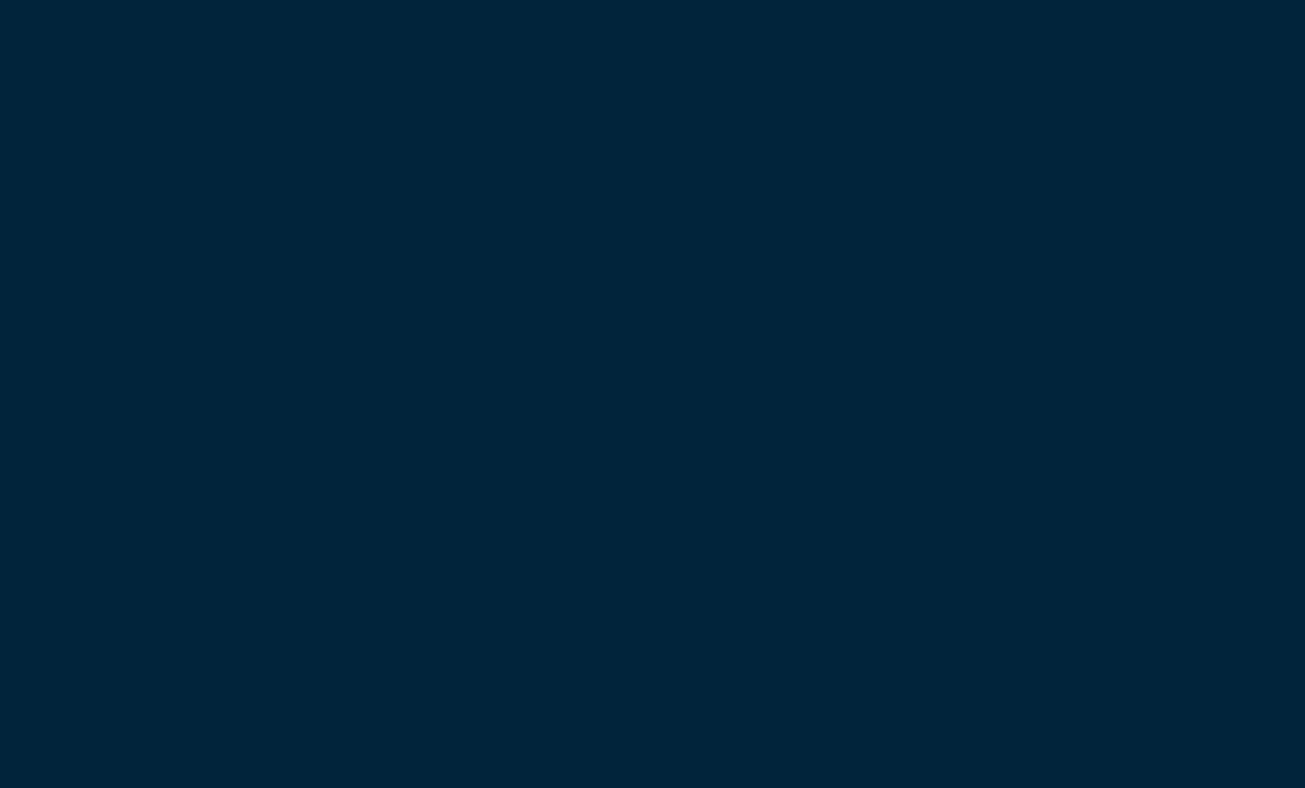
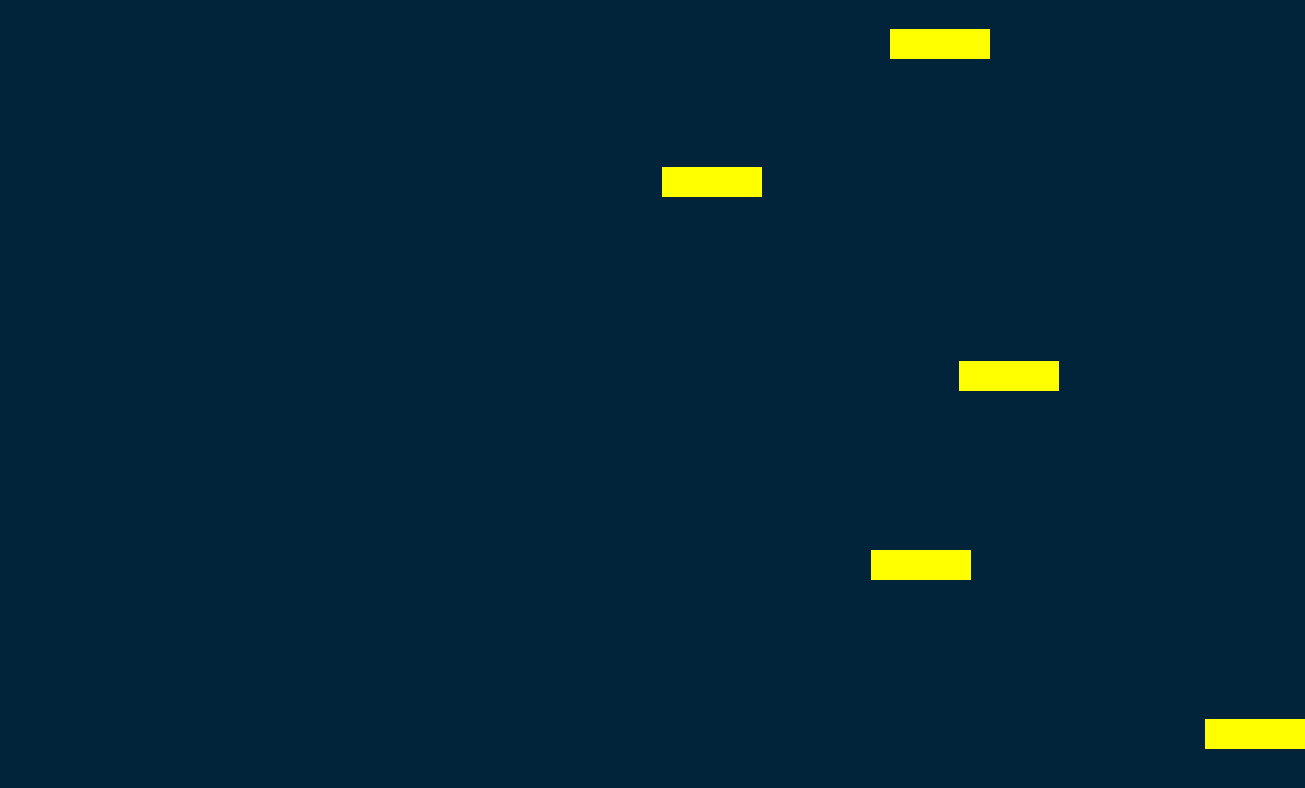
Before and after one commit to austinba/aquarium-party, a website: page index.html in a window 1280 px wide. Shown: the whole page, 1305 px wide, since content can reach past the window. Drawn offline with nearby package versions, Linux system fonts and the light colour scheme.

Commit message:
Create Fish Class and init module
Populates 5 'fish'

```diff
--- a/src/fish.js
+++ b/src/fish.js
@@ -1,3 +1,12 @@
 var Fish = function() {
-
+  this.$node = this.$createNode();
 };
+Fish.prototype.$createNode = function() {
+  var windowWidth = $(document.body).width();
+  var windowHeight = $(document.body).height();
+  var $node = $('<div class="fish"></div>');
+  $node.css('left', windowWidth * Math.random());
+  $node.css('top', windowHeight * Math.random());
+  console.log(windowHeight, windowWidth);
+  return $node;
+};
--- a/src/init.js
+++ b/src/init.js
@@ -1,6 +1,9 @@
 $(document).ready(function(){
-  window.fish = [];
-  for(var i = 0; i > 5; i++) {
-    window.fish.push(new Fish());
+  window.fishes = [];
+  for(var i = 0; i < 5; i++) {
+    window.fishes.push(new Fish());
+  }
+  for(var i = 0; i < window.fishes.length; i++) {
+    window.fishes[i].$node.appendTo(document.body);
   }
 });
--- a/styles.css
+++ b/styles.css
@@ -53,6 +53,13 @@ table {
 }
 
 /* custom styles */
-body {
+html, body {
 	background-color: rgb(1, 36, 59);
+	height: 100%;
 }
+.fish {
+	width: 100px;
+	height: 30px;
+	position: absolute;
+	background-color: yellow;
+}
```
